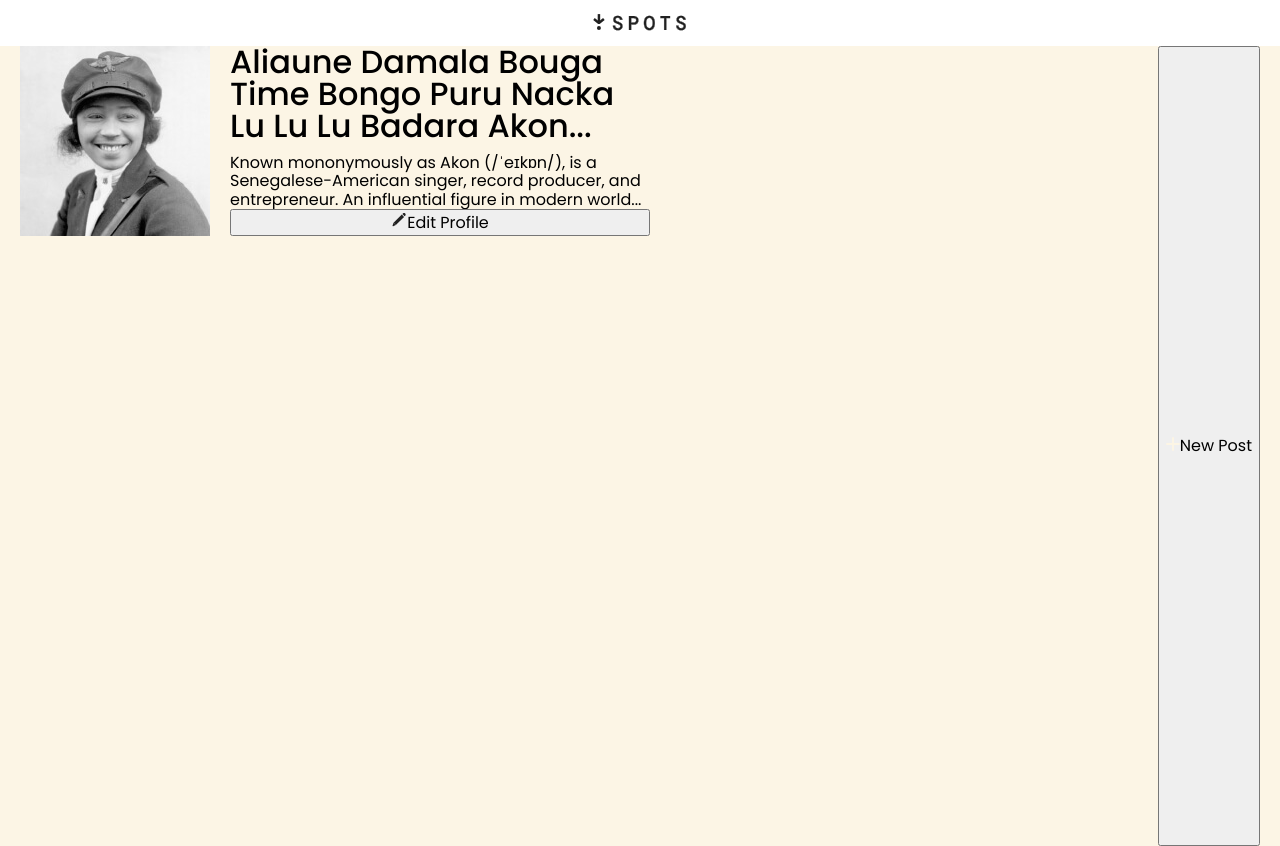
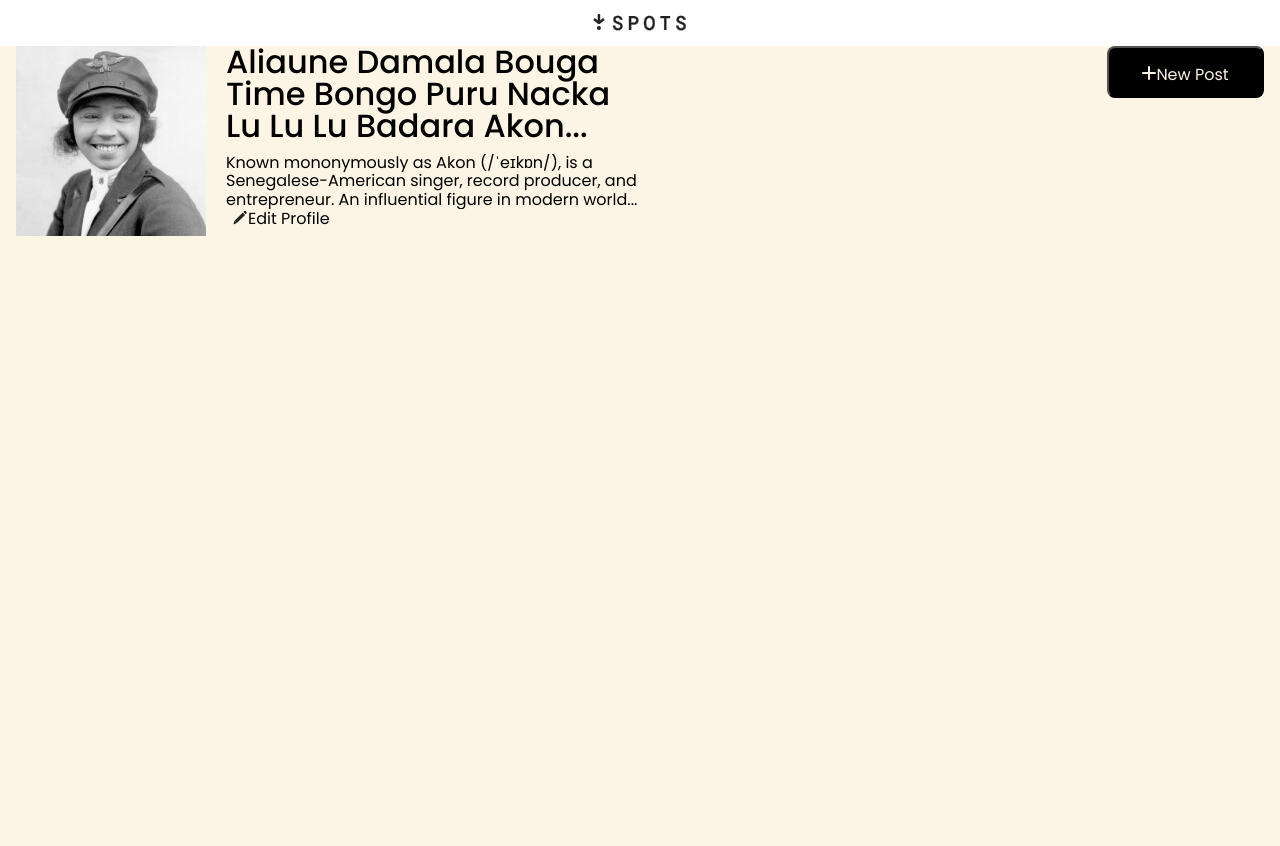
Before and after one commit to auram2691/se_project_spots, a plain HTML site: page index.html in a window 1280 px wide. Shown: the top 846 px of the page. Drawn offline with Linux system fonts and the light colour scheme.

Commit message:
Feedback update 2

```diff
--- a/blocks/card.css
+++ b/blocks/card.css
@@ -6,13 +6,14 @@
 }
 
 .card__content {
+  margin-top: 12px;
   display: flex;
   align-items: center;
   justify-content: space-between;
 }
 
 .card__like-button {
-  background-image: url(../images/Like\ Icon.svg);
+  background-image: url(../images/like-icon-dark.svg);
   width: 23px;
   height: 20px;
   bottom: none;
@@ -25,4 +26,13 @@
   .card__image {
     height: 288px;
   }
+
+  .card__title {
+    max-width: 250px;
+    font-size: 16px;
+  }
+  .card__like-button {
+    width: 20px;
+    height: 18px;
+  }
 }
--- a/blocks/cards.css
+++ b/blocks/cards.css
@@ -2,7 +2,7 @@
   padding-top: 20px;
 }
 
-.cards-list {
+.cards__list {
   list-style-type: none;
   padding: 0;
   margin: 0;
--- a/blocks/content.css
+++ b/blocks/content.css
@@ -1,3 +1,3 @@
 .content {
-  padding: 0 20px;
+  padding: 0 16px;
 }
--- a/blocks/profile.css
+++ b/blocks/profile.css
@@ -38,6 +38,23 @@
 
 .profile__add-button {
   margin-left: auto;
+  width: 157px;
+  height: 52px;
+  border-radius: 8px;
+  padding-top: 18px;
+  padding-right: 32px;
+  padding-bottom: 18px;
+  padding-left: 32px;
+  gap: 8px;
+  background-color: black;
+  color: rgba(252, 245, 229, 1);
+}
+
+.profile__edit-button {
+  border: none;
+  background-color: transparent;
+  display: flex;
+  justify-self: flex-start;
 }
 
 @media screen and (max-width: 627px) {
--- a/index.html
+++ b/index.html
@@ -11,7 +11,7 @@
     <title>Spots</title>
   </head>
   <body class="page">
-    <div class="page">
+    <div class="page__content">
       <header class="header">
         <img src="./images/Logo.svg" alt="Spot logo" class="header__logo" />
       </header>
@@ -36,7 +36,7 @@
             </button>
           </div>
           <button type="button" class="profile__add-button">
-            <img src="./images/plus.svg" alt="Plus Icon" />New Post
+            <img src="./images/Plus (2).svg" alt="Plus Icon" />New Post
           </button>
         </section>
         <section class="cards page__section">
```
Also changed, not shown: images/Like Icon.svg (deleted), images/Plus (2).svg (renamed from images/plus.svg), images/like-icon-dark.svg (added).
